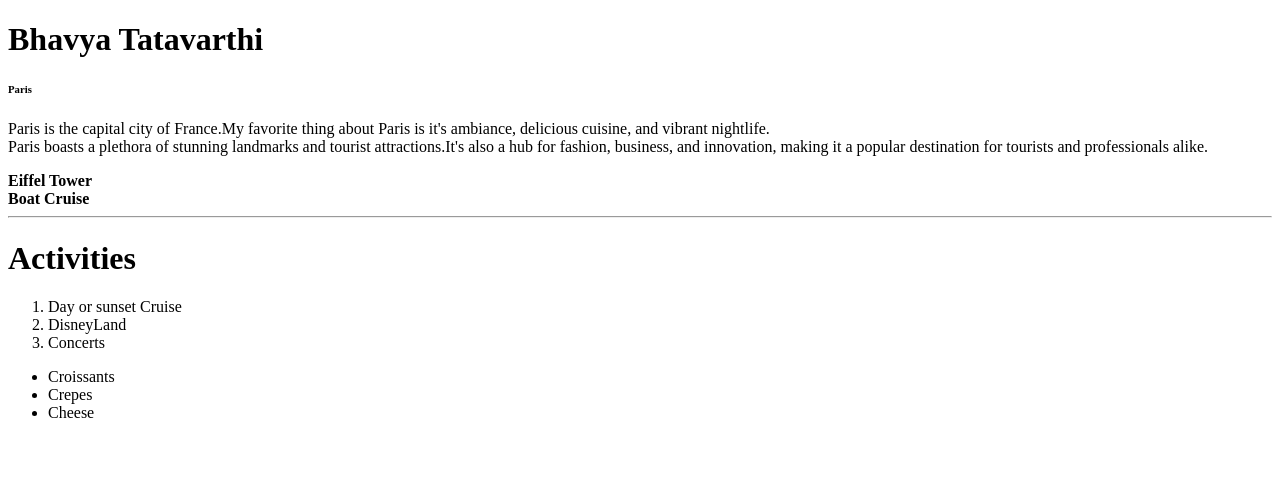
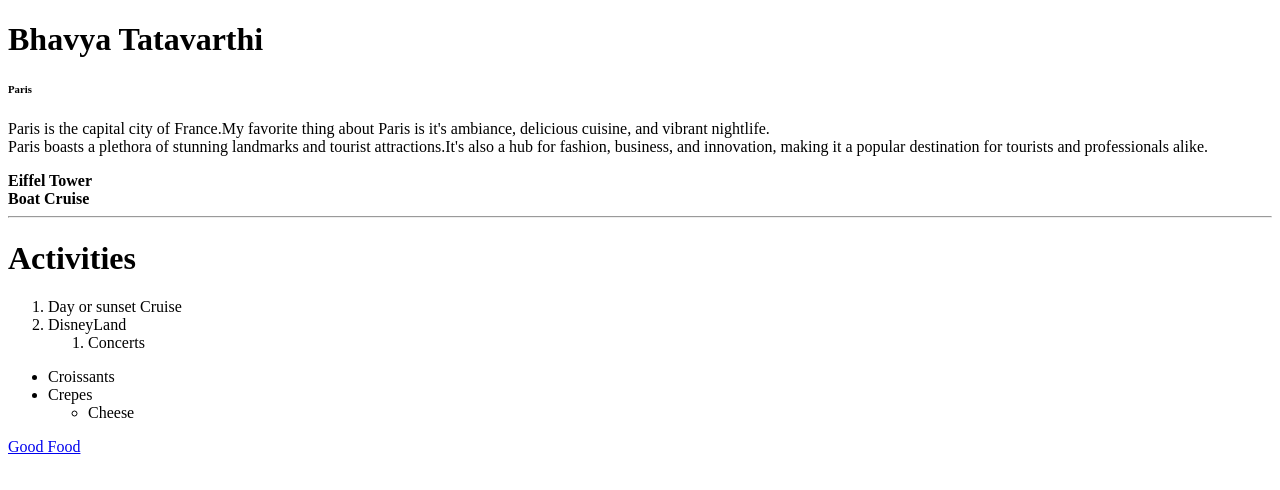
Before and after one commit to 44-563-WebApps-F23/44563-webapps-f23-assignment3-bhavyatatavarthi, a plain HTML site: page index.html in a window 1280 px wide. Drawn offline with Linux system fonts and the light colour scheme.

Commit message:
Activities

```diff
--- a/index.html
+++ b/index.html
@@ -15,15 +15,21 @@
         <hr>
         <h1>Activities</h1>
         <ol>
+
            <li>Day or sunset Cruise</li>
             <li>DisneyLand</li>
+            <ol>
             <li>Concerts</li>
+        </ol>
         </ol>
         <ul>
             <li>Croissants</li>
             <li>Crepes</li>
+            <ul>
             <li>Cheese</li>
         </ul>
+        </ul>
+        <a href="mystats.html">Good Food</a>
 
     </body>
 </html>
```
